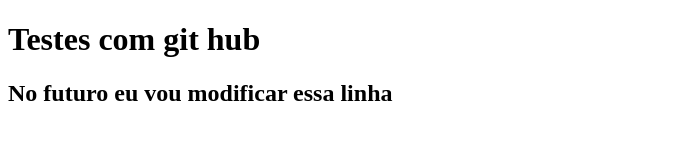
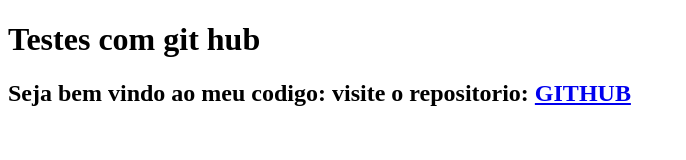
Before and after one commit to nbaraujo/git-study, a plain HTML site: page index.html in a window 1280 px wide. Shown: the whole page, without its empty margins (0-686 px from the left). Drawn offline with Linux system fonts and the light colour scheme.

Commit message:
atualizar pagina inicial

```diff
--- a/index.html
+++ b/index.html
@@ -7,6 +7,6 @@
 </head>
 <body>
   <h1>Testes com git hub</h1>
-  <h2>No futuro eu vou modificar essa linha</h2>
+  <h2>Seja bem vindo ao meu codigo: visite o repositorio: <a href="https://github.com/nbaraujo/git-study.git"> GITHUB</a></h2>
 </body>
 </html>
```
